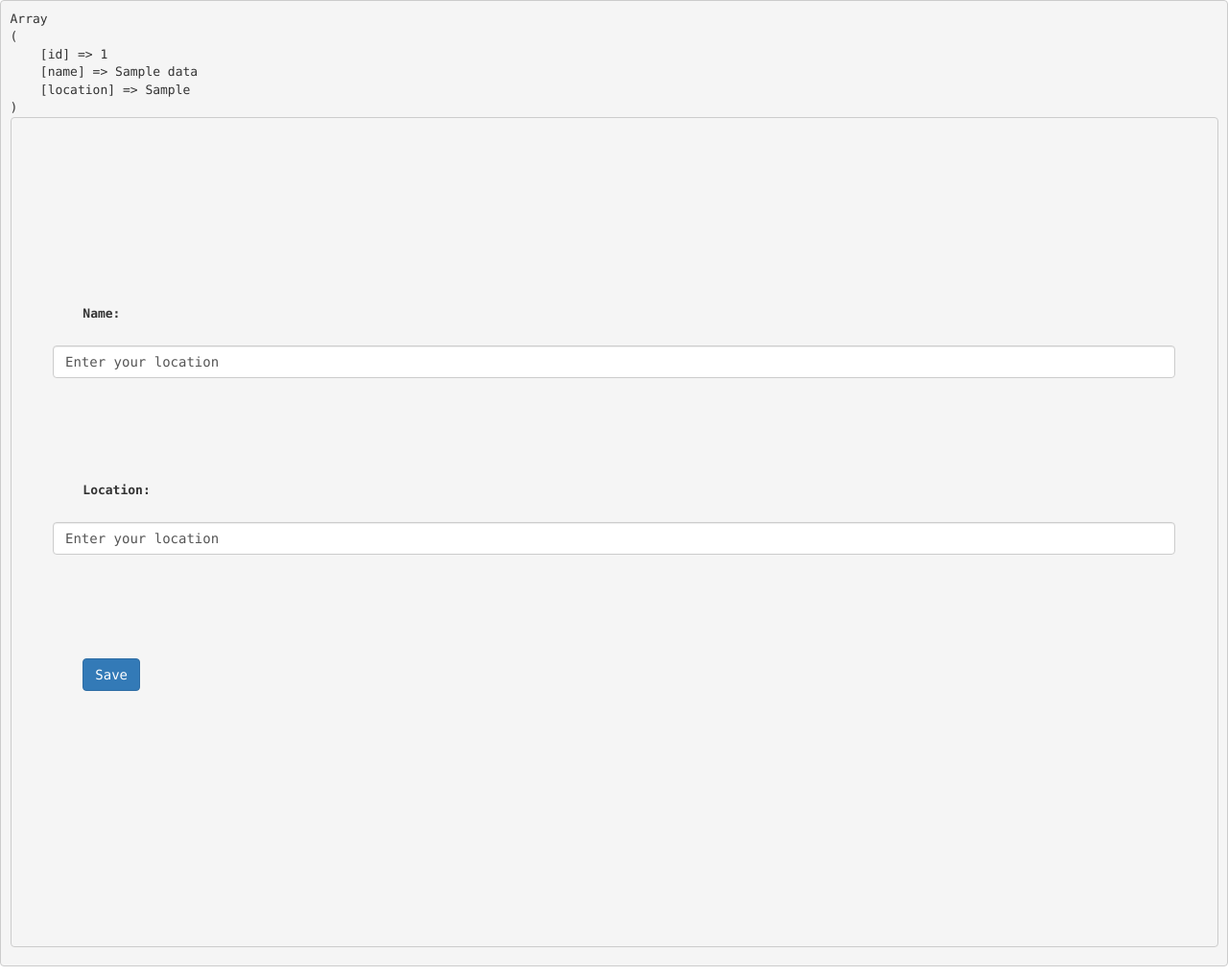
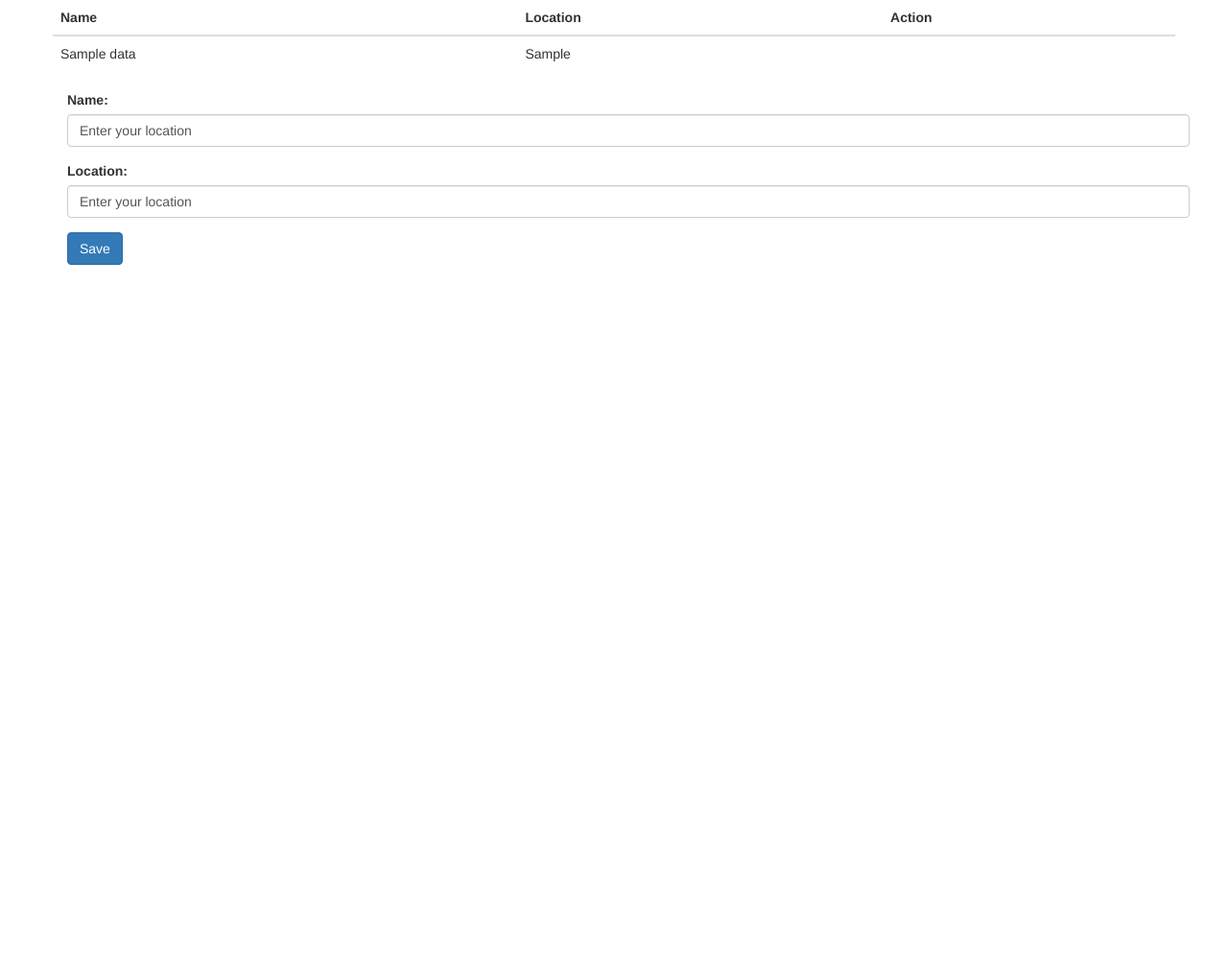
Before and after one commit to OC-CPT/CrudApp_Names-Location__PHP, a PHP site: page / in a window 1280 px wide. Shown: the whole page at 96% size. After the commit the page ends 276 px from the top, so only its background shows below. Run offline with PHP 8.4, Linux system fonts and the light colour scheme; tables that the repository leaves empty or names only in its code hold one stand-in row (values such as "Sample post"); data that the repository does not hold is empty; some libraries are stand-ins or nearby versions.

Commit message:
Add table on homepage to hold data

```diff
--- a/index.php
+++ b/index.php
@@ -19,14 +19,40 @@
 
   <body>
   <?php require_once 'process.php';  ?>
-
+  <div class="container">
     <?php
     // DB connection
     $mysqli = new mysqli('localhost', 'mysqluser', 'Password', 'crud') or die(mysqli_error($mysqli));
     $result = $mysqli->query("SELECT * FROM DATA") or die($mysqli->error);
 
 //    pre_r($result);
-    pre_r($result->fetch_assoc());
+//    pre_r($result->fetch_assoc());
+  ?>
+
+  <div class="row justify-content-center">
+      <table class="table">
+        <thead>
+          <tr>
+            <th>Name</th>
+            <th>Location</th>
+            <th colspan="2">Action</th>
+          </tr>
+        </thead>
+
+      <?php
+        while ($row = $result->fetch_assoc()): ?>
+        <tr>
+          <td><?php echo $row['name']; ?> </td>
+          <td><?php echo $row['location']; ?> </td>
+          <td></td>
+        </tr>
+      <?php endwhile; ?>
+      </table>
+      </div>
+
+
+
+  <?php
 
     function pre_r ($array){
         echo '<pre>';
@@ -59,4 +85,5 @@
     <script src="../../assets/js/vendor/popper.min.js"></script>
     <script src="../../dist/js/bootstrap.min.js"></script>
   </body>
+  </div>
 </html>
```
